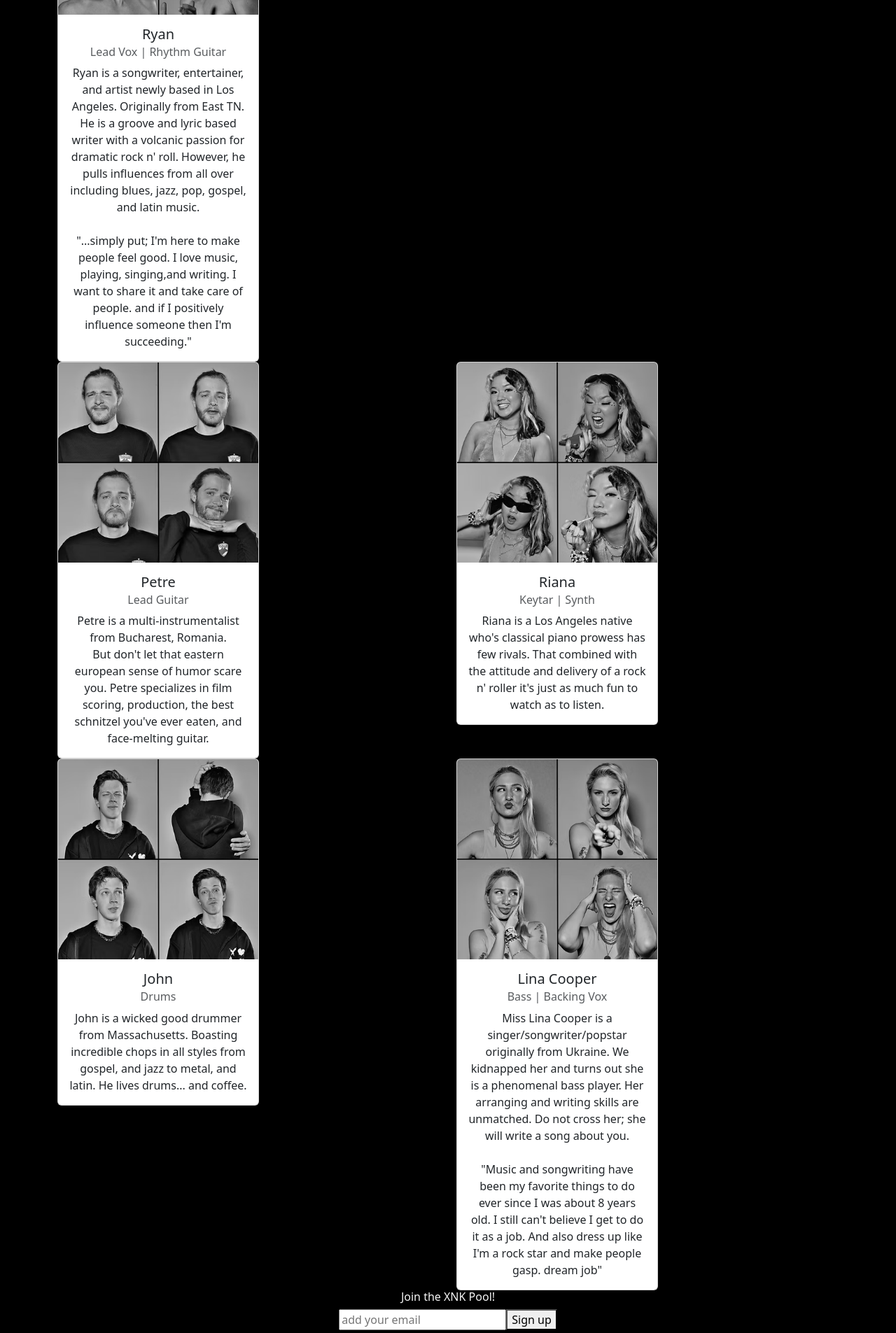
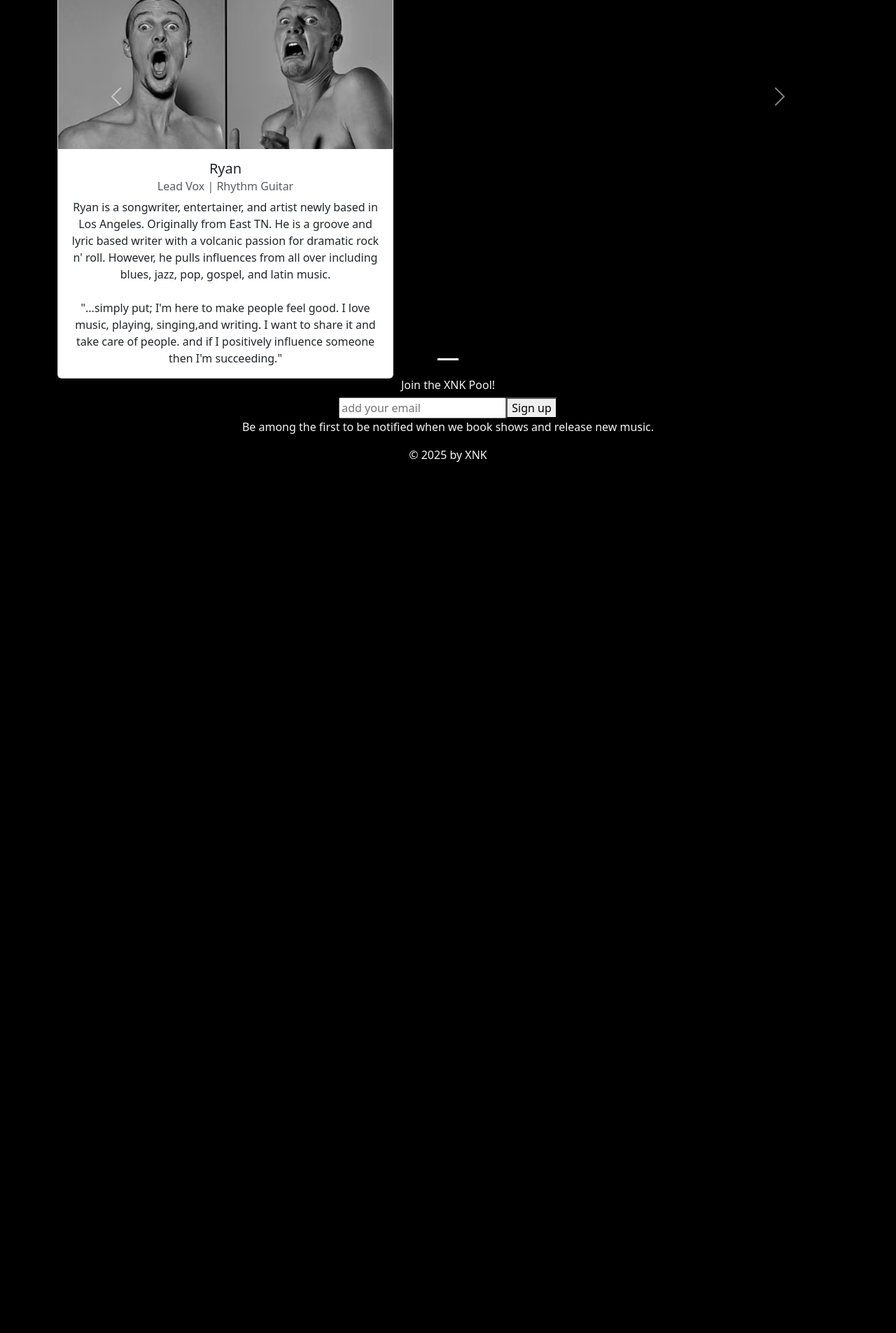
Before and after one commit to Aaron-Quickstart/tester_projects, a React (Vite) app in the folder XNKwebsite/website_for_xnk_react/: page /bio in a window 1280 px wide. Shown: the part 380-2285 px from the top of the page at 70% size. After the commit the page ends 1042 px from the top, so only its background shows below. Built offline with nearby package versions, Linux system fonts and the light colour scheme.

Commit message:
reworking bio cards to fit the style of the rest of the site.

```diff
--- a/XNKwebsite/website_for_xnk_react/src/pages/Bio.jsx
+++ b/XNKwebsite/website_for_xnk_react/src/pages/Bio.jsx
@@ -5,8 +5,7 @@ import John from "./../assets/personality_john.png";
 import Lina from "./../assets/personality_lina.png";
 import Card from 'react-bootstrap/Card';
 import Container from "react-bootstrap/esm/Container";
-import Row from "react-bootstrap/esm/Row";
-import Col from "react-bootstrap/esm/Col";
+import Carousel from "react-bootstrap/esm/Carousel";
 import NavigationLinks from "../componets/NavigationLinks";
 import FooterNote from "../componets/FooterNote";
 import SignUpForm from "../componets/SignupForm";
@@ -21,10 +20,10 @@ export default function Bio()
     <>
         <NavigationLinks/>
         <h1>Meet the Band</h1>
-        <Container>
-            <Row >
-                <Col>
-                    <Card style={{ width: '18rem' }}>
+        <Container variant='dark' className='mx-auto'>
+            <Carousel fade>
+                <Carousel.Item>
+                    <Card style={{ width: '30rem' }}>
                         <Card.Img variant="top" src={Ryan} />
                         <Card.Body>
                             <Card.Title>Ryan</Card.Title>
@@ -39,11 +38,19 @@ export default function Bio()
                                 </Card.Text>
                         </Card.Body>
                     </Card>
-                </Col>
-            </Row>
-            <Row>
-                <Col>
-                    <Card style={{ width: '18rem' }}>
+                </Carousel.Item>
+
+            </Carousel>
+        </Container>
+        <SignUpForm/>
+        <FooterNote/>
+    </>
+    )
+}
+
+/*
+          <Carousel.Item>
+                    <Card style={{ width: '30rem' }}>
                         <Card.Img variant="top" src={Petre} />
                         <Card.Body>
                             <Card.Title>Petre</Card.Title>
@@ -55,9 +62,9 @@ export default function Bio()
                                 </Card.Text>
                         </Card.Body>
                     </Card>
-                </Col>
-                <Col>
-                    <Card style={{ width: '18rem' }}>
+                </Carousel.Item>
+                <Carousel.Item>
+                    <Card style={{ width: '30rem' }}>
                         <Card.Img variant="top" src={Riana} />
                         <Card.Body>
                             <Card.Title>Riana</Card.Title>
@@ -68,11 +75,9 @@ export default function Bio()
                                 </Card.Text>
                         </Card.Body>
                     </Card>
-                </Col>
-            </Row>
-            <Row>
-                <Col>
-                    <Card style={{ width: '18rem' }}>
+                </Carousel.Item>
+                <Carousel.Item>
+                    <Card style={{ width: '30rem' }}>
                         <Card.Img variant="top" src={John} />
                         <Card.Body>
                             <Card.Title>John</Card.Title>
@@ -83,9 +88,9 @@ export default function Bio()
                                 </Card.Text>
                         </Card.Body>
                     </Card>
-                </Col>
-                <Col>
-                    <Card style={{ width: '18rem' }}>
+                </Carousel.Item>
+                <Carousel.Item>
+                    <Card style={{ width: '30rem' }}>
                         <Card.Img variant="top" src={Lina} />
                         <Card.Body>
                             <Card.Title>Lina Cooper</Card.Title>
@@ -102,20 +107,5 @@ export default function Bio()
                                 </Card.Text>
                         </Card.Body>
                     </Card>
-                </Col>
-            </Row>
-
-
-
-
-
-
-
-
-
-        </Container>
-        <SignUpForm/>
-        <FooterNote/>
-    </>
-    )
-}
+                </Carousel.Item>
+*/
```
